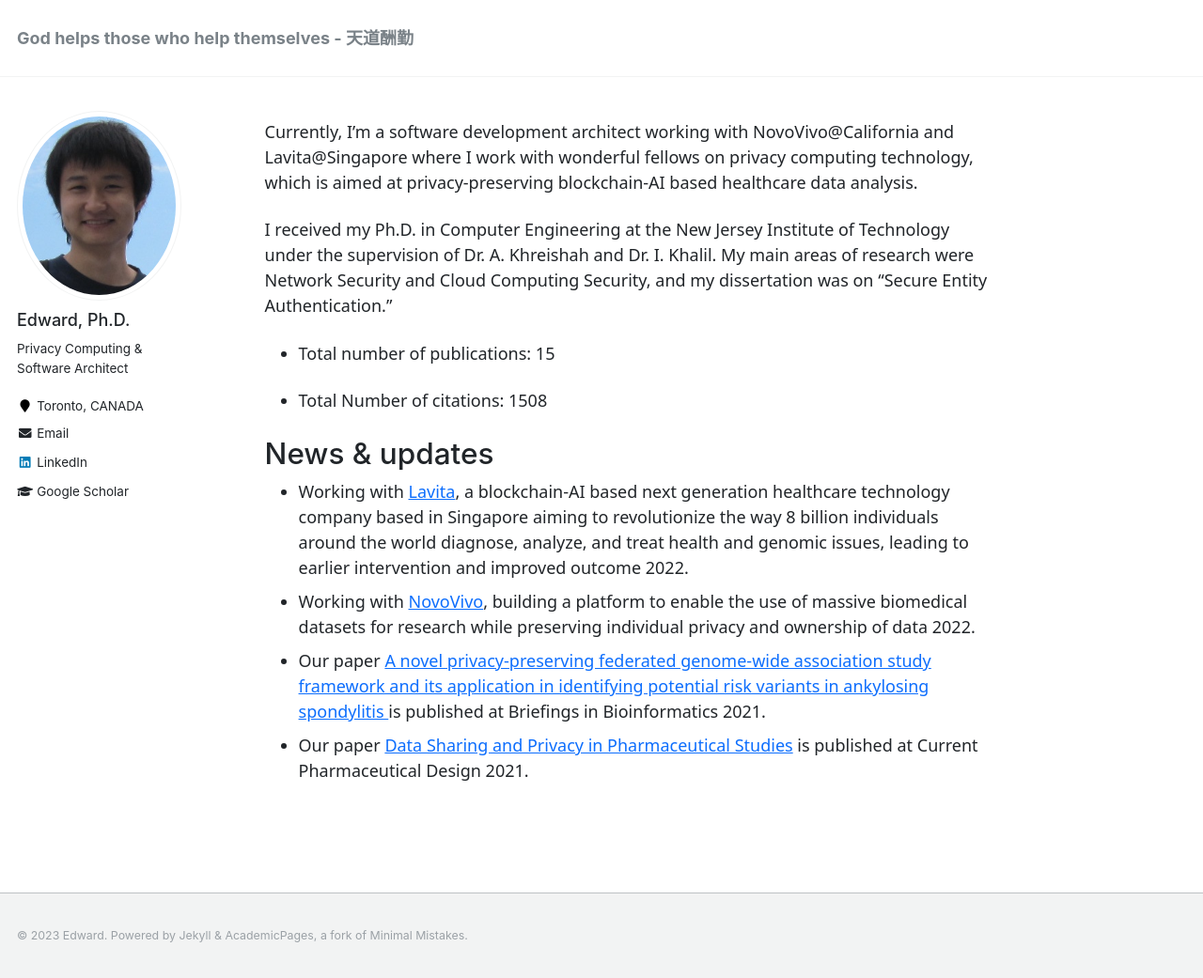
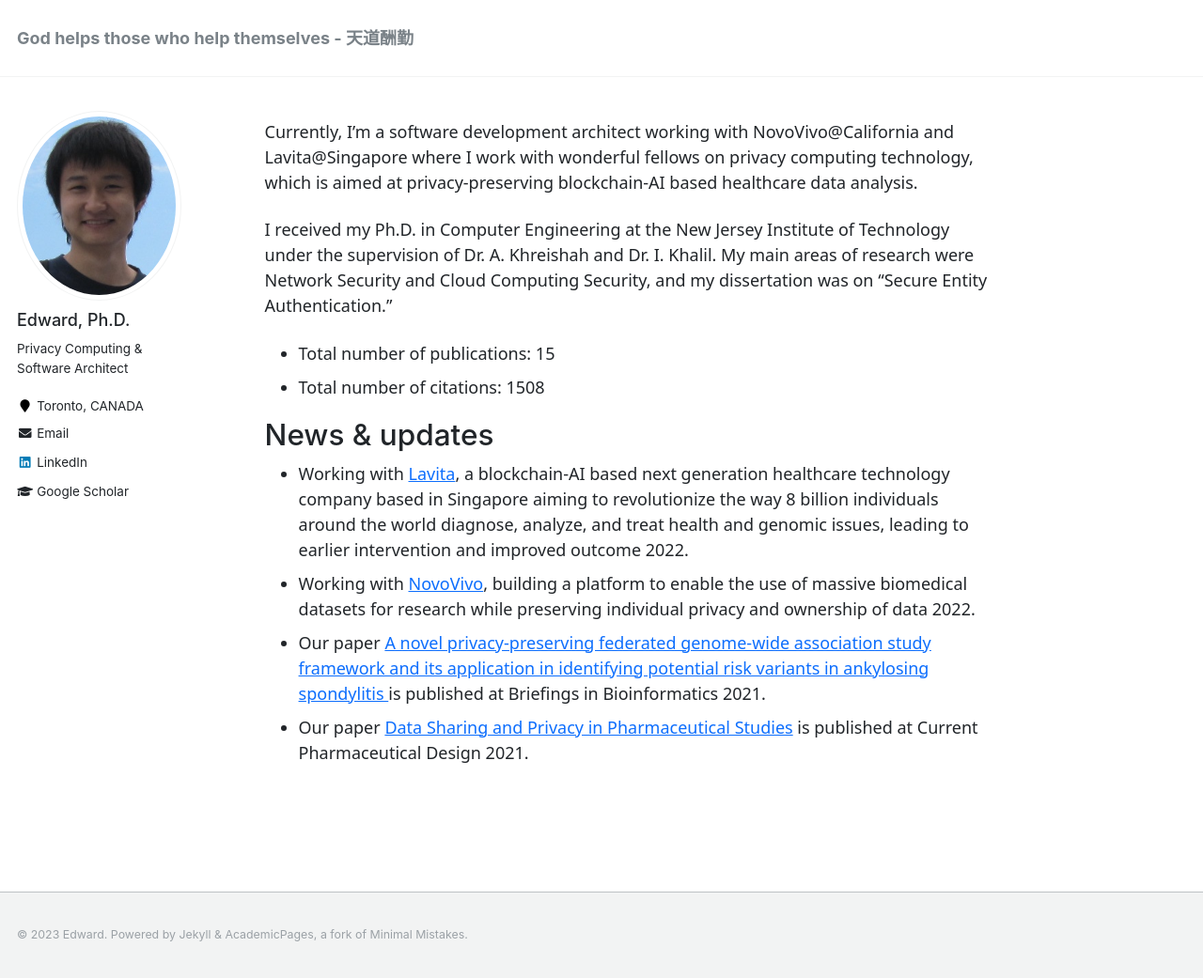
Before and after one commit to edwarddou2020/edwarddou2020.github.io, a Jekyll site: the page built from _pages/about.md, in a window 1280 px wide and 1041 px high. Shown: the whole window at 94% size. Built offline with Jekyll 4.4.1, drawn with Linux system fonts in a browser that asks for light colours.

Commit message:
statistics

```diff
--- a/_pages/about.md
+++ b/_pages/about.md
@@ -14,8 +14,7 @@ Currently, I’m a software development architect working with NovoVivo@Californ
 I received my Ph.D. in Computer Engineering at the New Jersey Institute of Technology under the supervision of Dr. A. Khreishah and Dr. I. Khalil. My main areas of research were Network Security and Cloud Computing Security, and my dissertation was on “Secure Entity Authentication.”
 
 * Total number of publications: 15
-
-* Total Number of citations: 1508
+* Total number of citations: 1508
 
 ### News & updates
 * Working with [Lavita](https://www.lavita.ai/), a blockchain-AI based next generation healthcare technology company based in Singapore aiming to revolutionize the way 8 billion individuals around the world diagnose, analyze, and treat health and genomic issues, leading to earlier intervention and improved outcome 2022.
```
